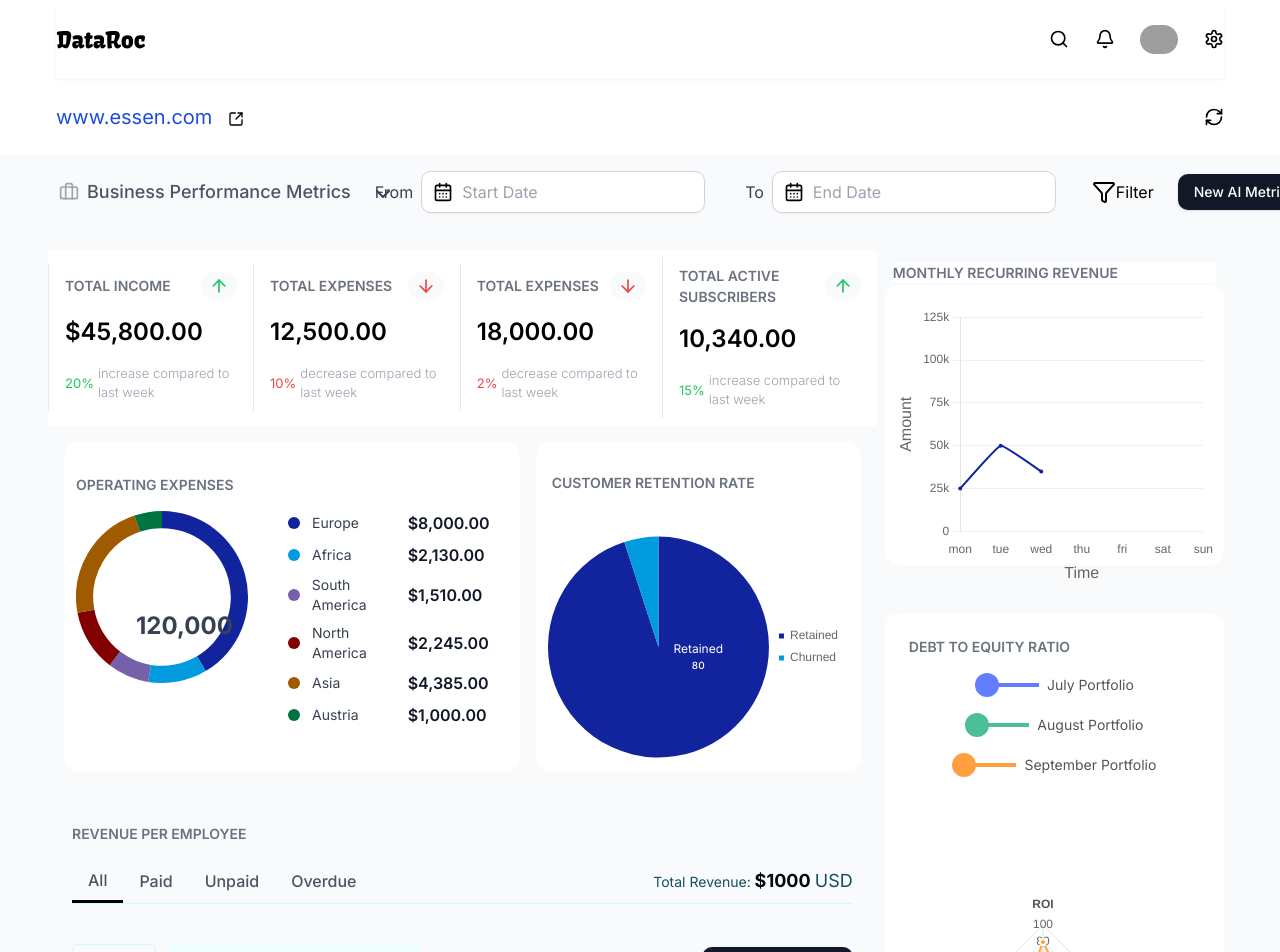
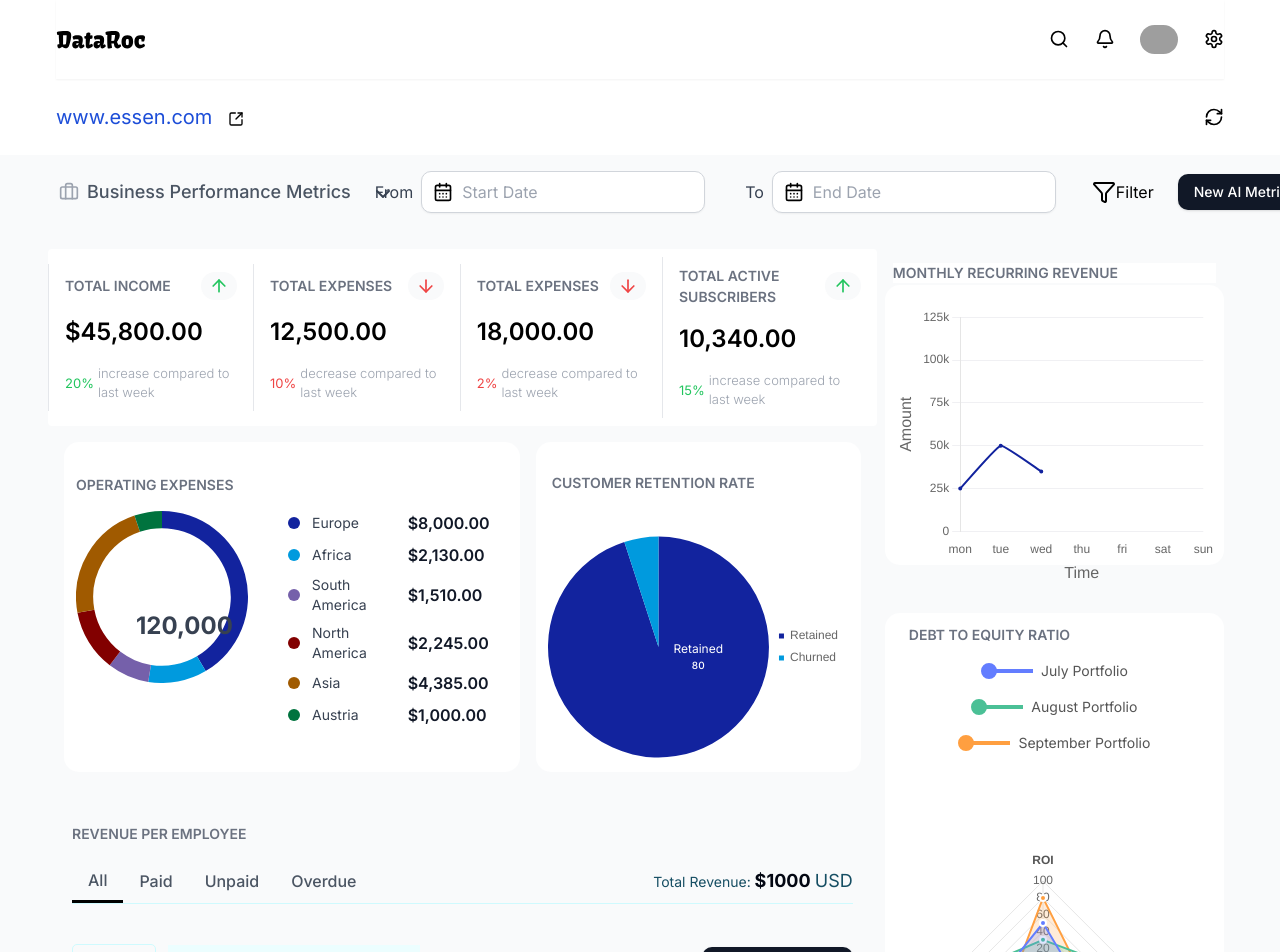
Before and after one commit to ivioje/DataRoc-dashboard, a Next.js app: page /dashboard in a window 1280 px wide. Shown: the top 952 px of the page. Built offline with nearby package versions, Linux system fonts and the light colour scheme; grey boxes are pictures that could not be loaded.

Commit message:
feat: added radar and line charts

```diff
--- a/components/charts/PortfolioComparisonChart.tsx
+++ b/components/charts/PortfolioComparisonChart.tsx
@@ -120,7 +120,7 @@ const PortfolioComparisonChart = () => {
 
   const CustomLegend = () => {
     return (
-      <div className="flex justify-center w-full mb-6 mt-2 flex-wrap gap-4">
+      <div className="flex justify-center w-full mb-1 mt-2 flex-wrap gap-4">
         {originalData.datasets.map((dataset, index) => (
           <div
             key={index}
@@ -129,7 +129,7 @@ const PortfolioComparisonChart = () => {
           >
             <div className="flex items-center">
               <div
-                className="w-6 h-6 rounded-full flex items-center justify-center"
+                className="w-4 h-4 rounded-full flex items-center justify-center"
                 style={{
                   backgroundColor: visibleDatasets[index]
                     ? dataset.borderColor
@@ -139,10 +139,11 @@ const PortfolioComparisonChart = () => {
                 }}
               ></div>
               <div
-                className="w-12 h-1 -ml-2"
+                className="w-10 h-1"
                 style={{
                   backgroundColor: dataset.borderColor,
                   opacity: visibleDatasets[index] ? 1 : 0.5,
+                  marginLeft: visibleDatasets[index] ? "-4px" : "0px",
                 }}
               ></div>
             </div>
@@ -161,7 +162,7 @@ const PortfolioComparisonChart = () => {
   };
 
   return (
-    <div className="flex items-center justify-center flex-col max-w-fit w-fit gap-2 p-6 bg-white rounded-[15px] mx-2 mt-12">
+    <div className="flex items-center justify-center flex-col max-w-fit w-fit gap-2 px-6 py-3 bg-white rounded-[15px] mx-2 mt-12">
       <h2 className="text-gray-500 w-full uppercase text-sm font-semibold flex items-start bg-white">
         DEBT TO EQUITY RATIO
       </h2>
```
